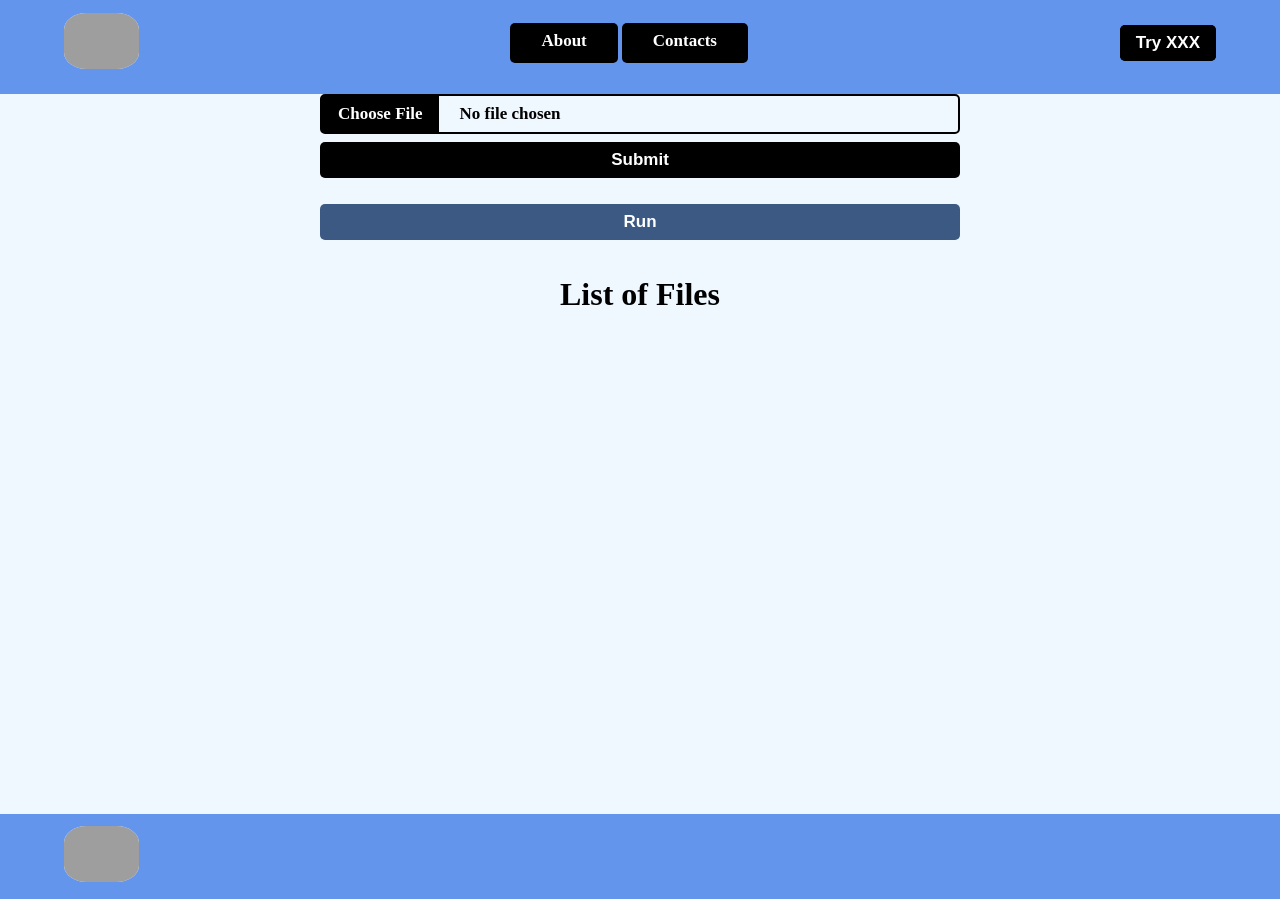
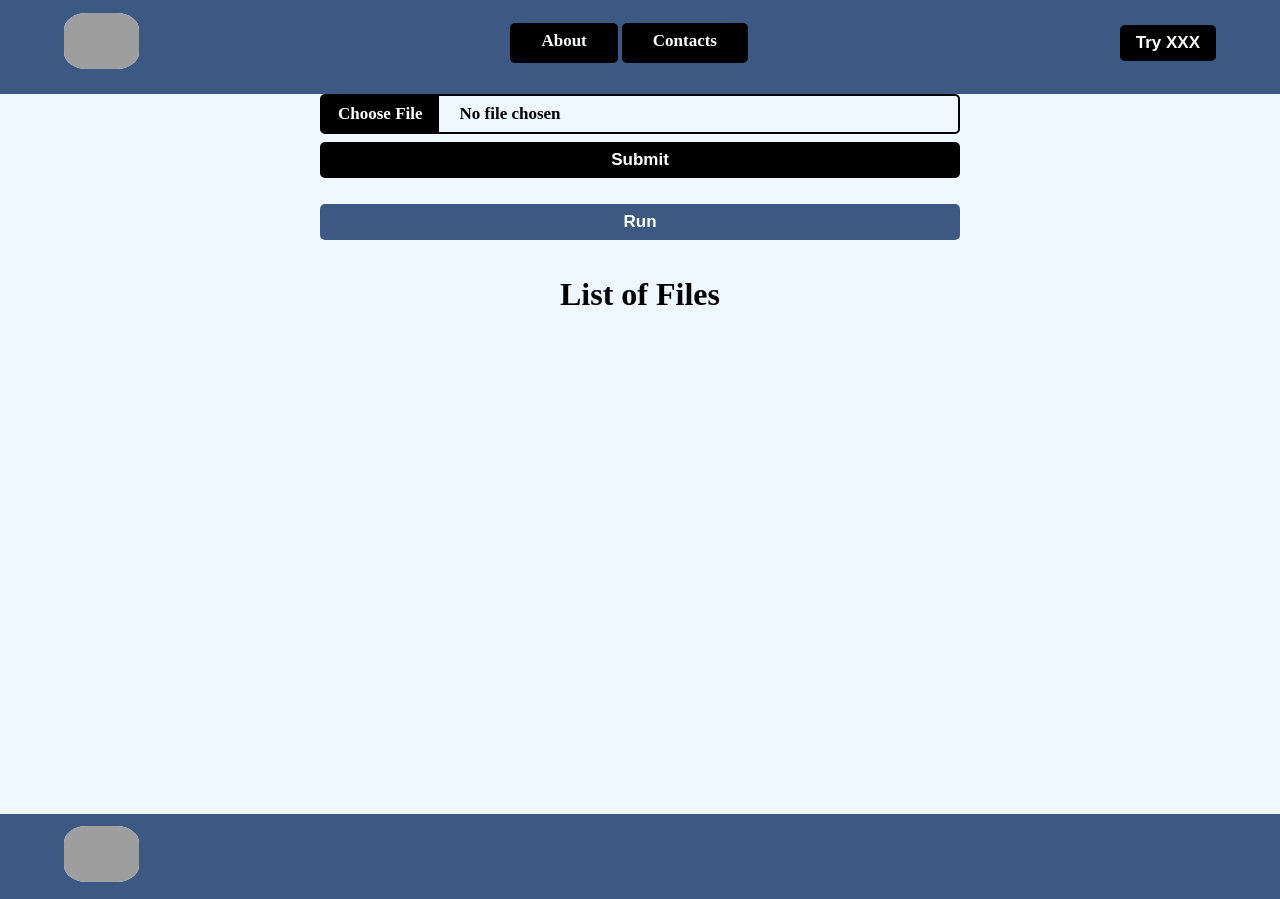
Before and after one commit to provodokkk/Django-Number-Plate-Recognition, a Django app: page / in a window 1280 px wide. Run offline with Django 4.2, Linux system fonts and the light colour scheme; data that the repository does not hold is empty; parts of the project's set-up code (start-up, migrations or seed data) failed here and were passed over; some libraries are stand-ins or nearby versions; grey boxes are pictures that could not be loaded.

Commit message:
base.css has been updated

```diff
--- a/app/static/css/base.css
+++ b/app/static/css/base.css
@@ -1,3 +1,8 @@
+:root {
+  --blue-color: #3b5983;
+  --hover-text-color: #ff5437;
+}
+
 * {
     box-sizing: border-box;
     margin: 0;
@@ -6,12 +11,12 @@
 }
 
 body {
-    background-color: cornflowerblue;
+    background-color: var(--blue-color);
 }
 
 .logo-link {
     display: inline-block;
-    background-color: cornflowerblue;
+    background-color: var(--blue-color);
 }
 
 .logo-img {
@@ -24,11 +29,11 @@ header {
     justify-content: space-between;
     align-items: center;
     padding: 1% 5%;
-    background-color: cornflowerblue;
+    background-color: var(--blue-color);
 }
 
 .nav_links {
-    background-color: cornflowerblue;
+    background-color: var(--blue-color);
     list-style: none;
 }
 
@@ -38,7 +43,7 @@ header {
 }
 
 .nav_links li a:hover {
-    color: purple;
+    color: var(--hover-text-color);
     transition: all 0.3s ease 0s;
 }
 
@@ -85,7 +90,7 @@ footer {
     justify-content: space-between;
     align-items: center;
     padding: 1% 5%;
-    background-color: cornflowerblue;
+    background-color: var(--blue-color);
 }
 
 .content {
```
